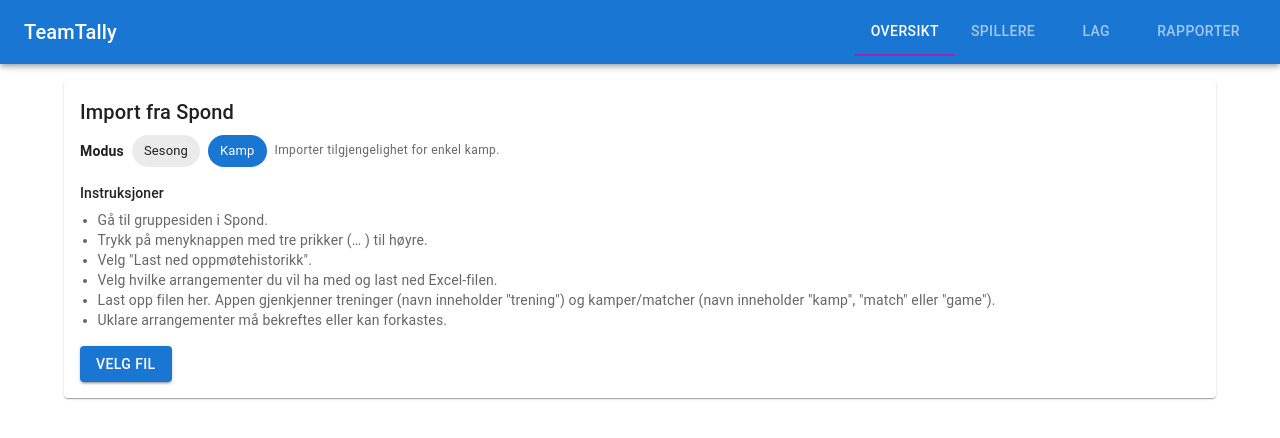
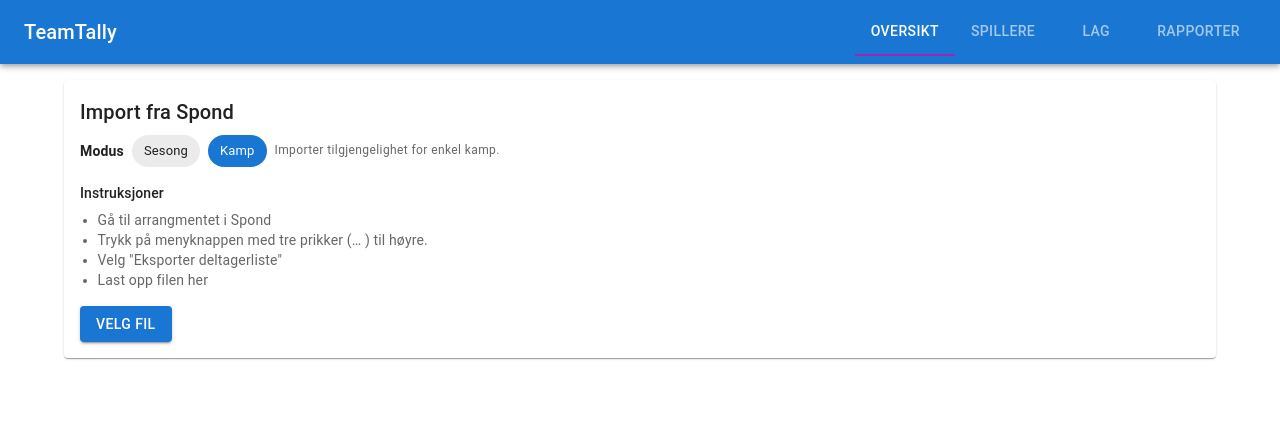
Before and after one commit to JudasGeiten/Team-Tracker, a React (Vite) app: page / in a window 1280 px wide. Both pictures are taken after a click on the button "Kamp". Shown: the top 438 px of the page. Built offline with nearby package versions, Linux system fonts and the light colour scheme.

Commit message:
Update index.html script reference and enhance DashboardPage instructions based on import mode
- Changed the script source in index.html to a new version.
- Modified DashboardPage to conditionally render instructions based on the selected import mode ('season' or 'match').

```diff
--- a/src/pages/DashboardPage.tsx
+++ b/src/pages/DashboardPage.tsx
@@ -101,6 +101,7 @@ export default function DashboardPage() {
         </Stack>
         <Box mb={2}>
           <Typography variant="subtitle2" gutterBottom>{t('dashboard.instructionsTitle')}</Typography>
+          {importMode === 'season' && (
             <Typography variant="body2" color="text.secondary" component="div">
               <ul style={{ margin: 0, paddingLeft: '1.1rem' }}>
                 <li>{t('dashboard.instructions.step1')}</li>
@@ -111,6 +112,17 @@ export default function DashboardPage() {
                 <li>{t('dashboard.instructions.step6')}</li>
               </ul>
             </Typography>
+          )}
+          {importMode === 'match' && (
+            <Typography variant="body2" color="text.secondary" component="div">
+              <ul style={{ margin: 0, paddingLeft: '1.1rem' }}>
+                <li>Gå til arrangmentet i Spond</li>
+                <li>Trykk på menyknappen med tre prikker (… ) til høyre.</li>
+                <li>Velg "Eksporter deltagerliste"</li>
+                <li>Last opp filen her</li>
+              </ul>
+            </Typography>
+          )}
         </Box>
         <Button variant="contained" component="label" disabled={loading}>
           {loading ? 'Importerer…' : 'Velg fil'}
```
Also changed, not shown: 2 other files (tests, documents, lock files or other folders). Lines whose indentation alone changed are shown as unchanged.
